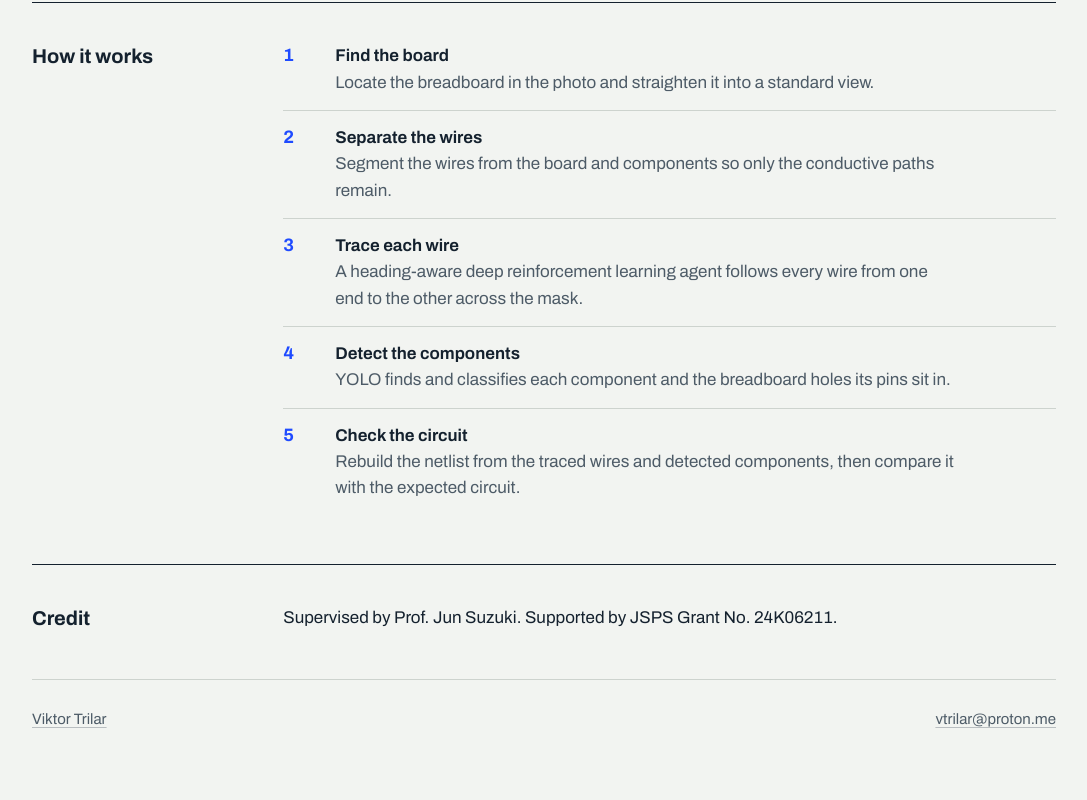
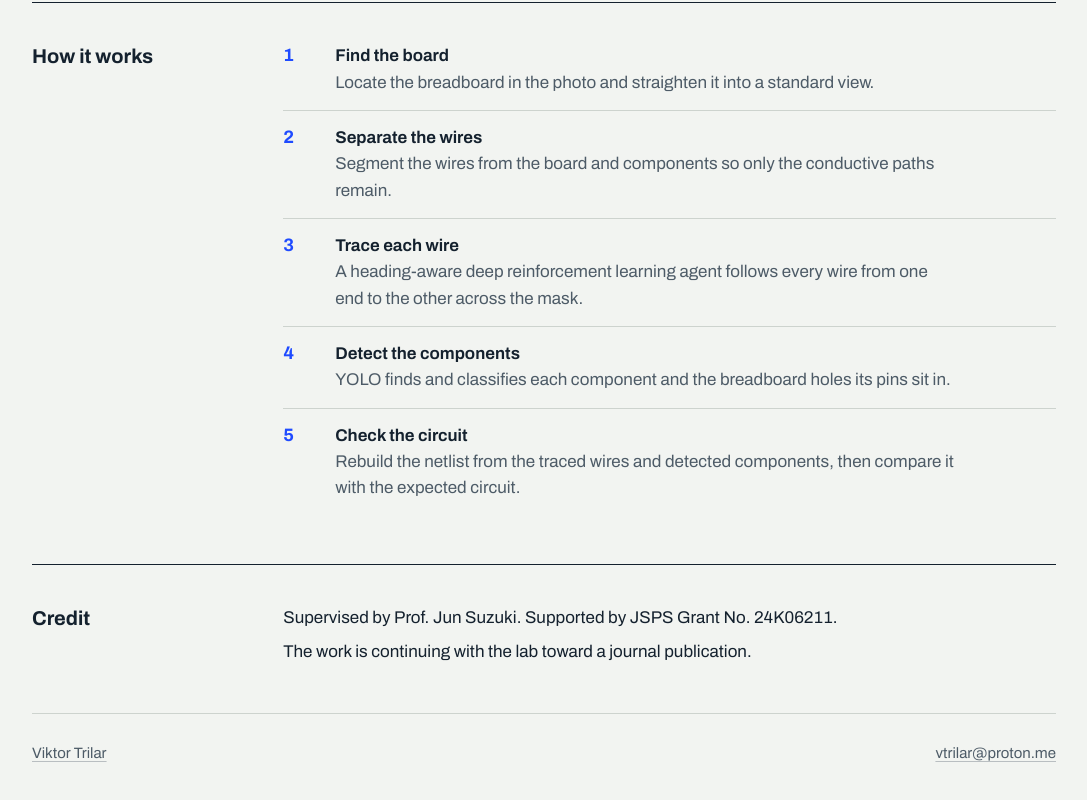
Before and after one commit to viktortrilar/viktortrilar.github.io, a plain HTML site: page projects/breadboard.html in a window 1280 px wide. Shown: the part 880-1680 px from the top of the page, without its empty margins (96-1183 px from the left). Before the commit the page ends 1659 px from the top, so only its background shows below. Drawn offline with Linux system fonts and the light colour scheme.

Commit message:
Add benchmark baselines and journal publication note
Co-Authored-By: Claude Opus 5.5 <noreply@anthropic.com>
Claude-Session: https://claude.ai/code/session_01W2z6u65vNgxFCTk7vhZDuR

```diff
--- a/projects/breadboard.html
+++ b/projects/breadboard.html
@@ -63,7 +63,10 @@
 
     <section class="section" aria-labelledby="h-credit">
         <h2 id="h-credit">Credit</h2>
-        <p>Supervised by Prof. Jun Suzuki. Supported by JSPS Grant No. 24K06211.</p>
+        <div>
+            <p>Supervised by Prof. Jun Suzuki. Supported by JSPS Grant No. 24K06211.</p>
+            <p style="margin-top: 8px">The work is continuing with the lab toward a journal publication.</p>
+        </div>
     </section>
 
     <footer class="footer">
```
Also changed, not shown: index.html (+1 -0 lines).
